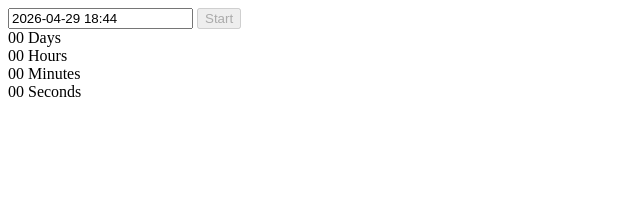
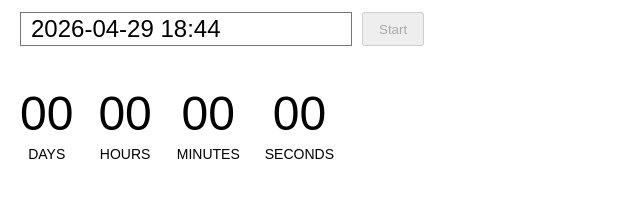
Before and after one commit to Mishka56/goit-js-hw-10, a website built with Vite: page src/1-timer.html in a window 1280 px wide. Shown: the whole page, without its empty margins (0-640 px from the left). Built offline with nearby package versions, Linux system fonts and the light colour scheme.

Commit message:
finish-task1

```diff
--- a/src/1-timer.html
+++ b/src/1-timer.html
@@ -9,9 +9,11 @@
   <body>
 
     <main>
-    <input type="text" id="datetime-picker" />
-    <button type="button" data-start>Start</button>
 
+    <div class="container-input">
+      <input type="text" id="datetime-picker" class="disabled-switch"/>
+      <button type="button" data-start>Start</button>
+    </div>
     <div class="timer">
       <div class="field">
         <span class="value" data-days>00</span>
--- a/src/css/timer.css
+++ b/src/css/timer.css
@@ -0,0 +1,45 @@
+body {
+	font-family: sans-serif;
+	background-color: rgb(255, 255, 255);
+}
+
+#datetime-picker {
+	padding: 2px 10px;
+	border: 1px solid #767676;
+	color: #000000;
+	font-size: 24px;
+}
+.container-input {
+	display: flex;
+	gap: 10px;
+	margin: 12px;
+}
+
+.timer {
+	display: flex;
+	align-items: flex-start;
+	margin: 12px;
+	margin-top: 40px;
+	gap: 25px;
+	text-align: center;
+}
+
+.timer .value {
+	font-size: 48px;
+	font-weight: 400;
+	margin-bottom: 5px;
+}
+
+.timer .label {
+	font-size: 14px;
+	font-weight: 400;
+	text-transform: uppercase;
+}
+.field {
+	display: flex;
+	flex-direction: column;
+}
+
+.start-btn {
+	padding: 2px 15px;
+}
--- a/src/js/1-timer.js
+++ b/src/js/1-timer.js
@@ -8,6 +8,7 @@ let userSelectedDate = null;
 
 const getInput = document.querySelector('#datetime-picker');
 const startBtn = document.querySelector("button");
+startBtn.classList.add("start-btn");
 startBtn.disabled = true;
 flatpickr("#datetime-picker", {
   enableTime: true,
@@ -23,8 +24,17 @@ flatpickr("#datetime-picker", {
       iziToast.show({
         message: "Please choose a date in the future",
         position: 'topRight',
-        color: 'red',
-        messageColor: 'white'
+        messageSize: '16px',
+        backgroundColor: '#ef4040',
+        iconColor: '#ffffff',
+        theme: 'dark',
+        displayMode: 2,
+        close: true,
+        closeOnEscape: true,
+        pauseOnHover: false,
+        layout: 6,
+        messageColor: '#ffffff',
+        timeout: 5000,
 });
 
       startBtn.disabled = true;
@@ -43,7 +53,7 @@ let timerId = null;
 startBtn.addEventListener("click", () => {
   startBtn.disabled = true;
   getInput.disabled = true;
-
+  getInput.style.color = "grey"
   timerId = setInterval(() => {
     const currentTime = Date.now();
     const ms = userSelectedDate - currentTime;
@@ -52,6 +62,7 @@ startBtn.addEventListener("click", () => {
       clearInterval(timerId);
       getInput.disabled = false;
       startBtn.disabled = false;
+      getInput.style.color = "#000000";
       return
     }
     const timeData = convertMs(ms);
```
